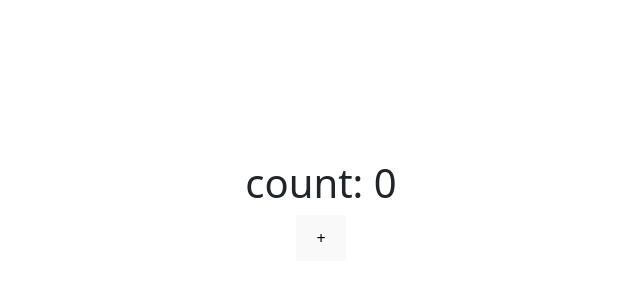
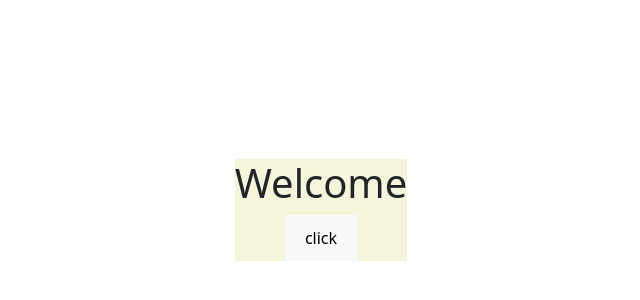
Before and after one commit to raihan2500/React, a React (Vite) app in the folder project1/: page / in a window 1280 px wide. Shown: the part 190-490 px from the top of the page, without its empty margins (319-959 px from the left). Built offline with nearby package versions, Linux system fonts and the light colour scheme.

Commit message:
Class 29: Event bubbling

```diff
--- a/project1/src/App.jsx
+++ b/project1/src/App.jsx
@@ -8,33 +8,22 @@ import HOOKS_USESTATE from './HOOKS_USESTATE'
 import HOOKS_USESTATE2 from './HOOKS_USESTATE/indexf'
 
 
-//Update state based on previous state
+function App(){
 
-function App(){
-  const [count, setCount] = useState(0);
-  const increment = () =>{
+  //If i click on a child component, it also click on the parent component
+  //This is called event bubbling.
 
-    //by default erokom hoy
-    // setCount(count + 1); //0 + 1
-    // setCount(count + 1); //0 + 1
-    // setCount(count + 1); //0 + 1
+  const child = (event) =>{
+    console.log('child:', event);
+  }
+  const parent = (event) =>{
+    console.log('parent: ', event);
+  }
 
-    setCount(count => count + 1); //0 + 1
-    setCount(count => count + 1); //1 + 1
-    setCount(count => count + 1); //2 + 1
-
-    //We can also write like this
-    setCount((prev)=>prev + 1);
-    setCount((count)=> count + 1)
-    setCount((count) =>{
-      return count + 1;
-    })
-
-  }
   return(
-    <div>
-      <h1>count: {count}</h1>
-      <button onClick={increment}>+</button>
+    <div  style={{backgroundColor:'beige'}} onClick={parent}>
+     <h1>Welcome</h1>
+     <button onClick={child} >click</button>
     </div>
   )
 
```
